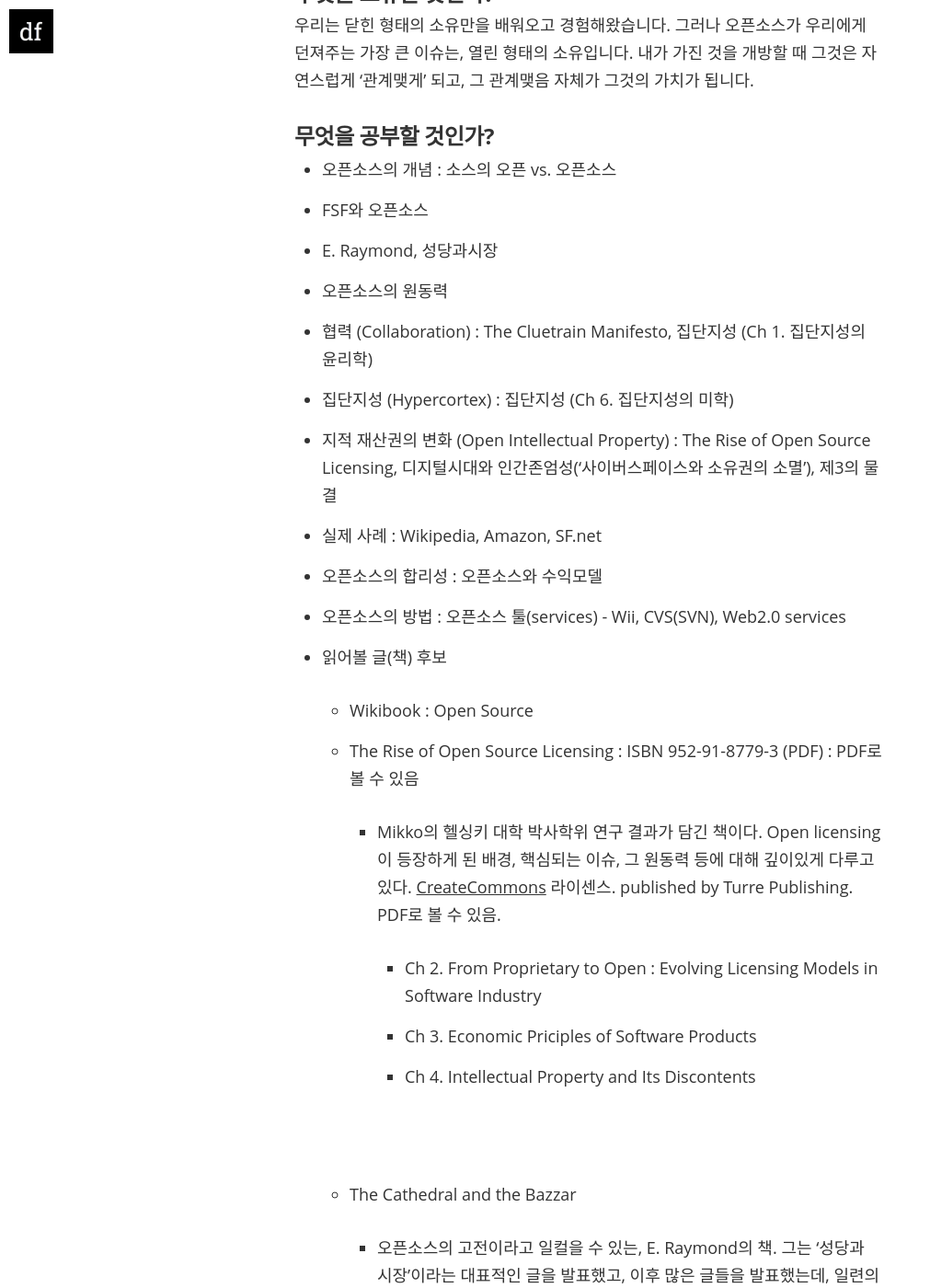
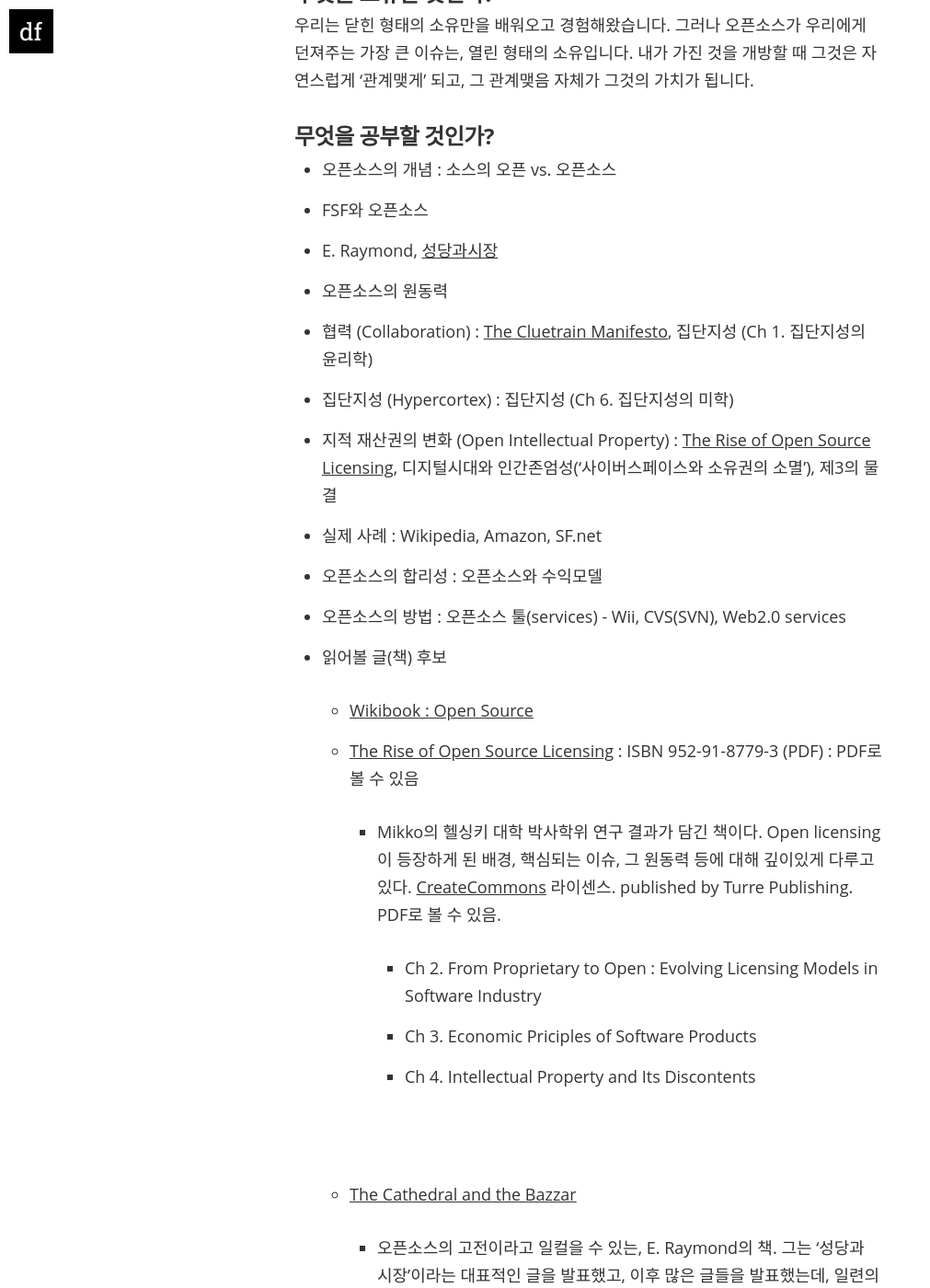
Before and after one commit to toracle/toracle.github.io, a Jekyll site: the page built from _posts/2006-05-20-오픈소스-스터디-구상.md, in a window 1280 px wide and 1400 px high, scrolled down 1936 px. Shown: the whole window at 92% size, without its empty margins (0-1011 px from the left). Built offline with Jekyll 4.4.1, drawn with Linux system fonts in a browser that asks for light colours; nearby versions of some CDN libraries; some web fonts are replaced; comment, search, counter and statistics services are not loaded; some of the changed lines change nothing that is shown; some of the changed text lies outside the part shown.

Commit message:
add some links

```diff
--- a/_posts/2006-05-20-오픈소스-스터디-구상.md
+++ b/_posts/2006-05-20-오픈소스-스터디-구상.md
@@ -50,44 +50,45 @@ categories: study
 
 * 오픈소스의 개념 : 소스의 오픈 vs. 오픈소스
 * FSF와 오픈소스
-* E. Raymond, 성당과시장
+* E. Raymond, [성당과시장](http://toracle.jot.com/WikiHome/%EC%84%B1%EB%8B%B9%EA%B3%BC%EC%8B%9C%EC%9E%A5)
 * 오픈소스의 원동력
-* 협력 (Collaboration) : The Cluetrain Manifesto, 집단지성 (Ch 1. 집단지성의 윤리학)
+* 협력 (Collaboration) : [The Cluetrain Manifesto](http://www.cluetrain.com/book/index.html), 집단지성 (Ch 1. 집단지성의 윤리학)
 * 집단지성 (Hypercortex) : 집단지성 (Ch 6. 집단지성의 미학)
-* 지적 재산권의 변화 (Open Intellectual Property) : The Rise of Open Source Licensing, 디지털시대와 인간존엄성('사이버스페이스와 소유권의 소멸'), 제3의 물결
+* 지적 재산권의 변화 (Open Intellectual Property) : [The Rise of Open Source Licensing](http://pub.turre.com/openbook_valimaki.pdf), 디지털시대와 인간존엄성('사이버스페이스와 소유권의 소멸'), 제3의 물결
 * 실제 사례 : Wikipedia, Amazon, SF.net
 * 오픈소스의 합리성 : 오픈소스와 수익모델
 * 오픈소스의 방법 : 오픈소스 툴(services) - Wii, CVS(SVN), Web2.0 services
 * 읽어볼 글(책) 후보
 
-  * Wikibook : Open Source
-  * The Rise of Open Source Licensing : ISBN 952-91-8779-3 (PDF) : PDF로 볼 수 있음
+  * [Wikibook : Open Source](http://en.wikibooks.org/wiki/Open_Source)
+  * [The Rise of Open Source Licensing](http://pub.turre.com/openbook_valimaki.pdf) : ISBN 952-91-8779-3 (PDF) : PDF로 볼 수 있음
 
     * Mikko의 헬싱키 대학 박사학위 연구 결과가 담긴 책이다. Open licensing이 등장하게 된 배경, 핵심되는 이슈, 그 원동력 등에 대해 깊이있게 다루고 있다. [CreateCommons](http://toracle.jot.com/OpenSource#) 라이센스. published by Turre Publishing. PDF로 볼 수 있음.
 
       * Ch 2. From Proprietary to Open : Evolving Licensing Models in Software Industry
       * Ch 3. Economic Priciples of Software Products
       * Ch 4. Intellectual Property and Its Discontents
-  * The Cathedral and the Bazzar
+
+  * [The Cathedral and the Bazzar](http://catb.org/~esr/writings/cathedral-bazaar/)
 
     * 오픈소스의 고전이라고 일컬을 수 있는, E. Raymond의 책. 그는 '성당과 시장'이라는 대표적인 글을 발표했고, 이후 많은 글들을 발표했는데, 일련의 글들을 모아 하나의 책으로 만들어냈다. published by O'Reilley. PS, XHTML로 볼 수 있음.
 
-  * The Cluetrain Manifesto
+  * [The Cluetrain Manifesto](http://www.cluetrain.com/book/index.html)
 
     * "새천년 초기에 출간된 책 중에 눈길을 끄는 독창적인 것이 있었습니다. [The Cluetrain Manifesto](http://www.cluetrain.com/)이 그 책인데, 여기서 저자는 현재, 기업은 산업 시대에서 '참여' 시대로 전환되는 중추적 지점에 서 있으며 '참여' 시대에는 메시지 전달, 마케팅, 소비자 중심 주의가 사라지고 이야기, 대화, 참여가 그 자리를 대신할 것이라고 주장하였습니다.", Simon Phipps의 추천글. published by Perseus Publishing. HTML로 볼 수 있음.
 
       * Ch 1. Internet Apocalypso - Christopher Locke
       * Ch 4. Market are Conversations - Doc Searls and David Weinberger
 
-  * 공개소프트웨어 가이드
+  * [공개소프트웨어 가이드](http://www.mic.go.kr/secureDN.tdf?seq=895&idx=1&board_id=P_03_01_05)
 
     * 정보통신부에서 발간한 공개소프트웨어 가이드.
 
-  * 집단지성, 피에르 레비
+  * [집단지성](http://www.aladdin.co.kr/shop/wproduct.aspx?isbn=8932013012), 피에르 레비
 
     * 프랑스의 철학자인 피에르 레비가 제안하는 집단지성의 개념에 대한 책이다. 개개의 지식들이 총체화되었을 때, 그것의 창발성에 대한 개념을 담고 있을 것 같다.
 
-  * 디지털시대와 인간 존엄성, 곽병선 외
+  * [디지털시대와 인간 존엄성](http://www.aladdin.co.kr/shop/wproduct.aspx?ISBN=8930038824), 곽병선 외
 
     * 제2부 디지털 정보, 누구의 것인가 중
     * "사이버스페이스와 소유권의 소멸 : 현실적인 경제적 대안"
```
